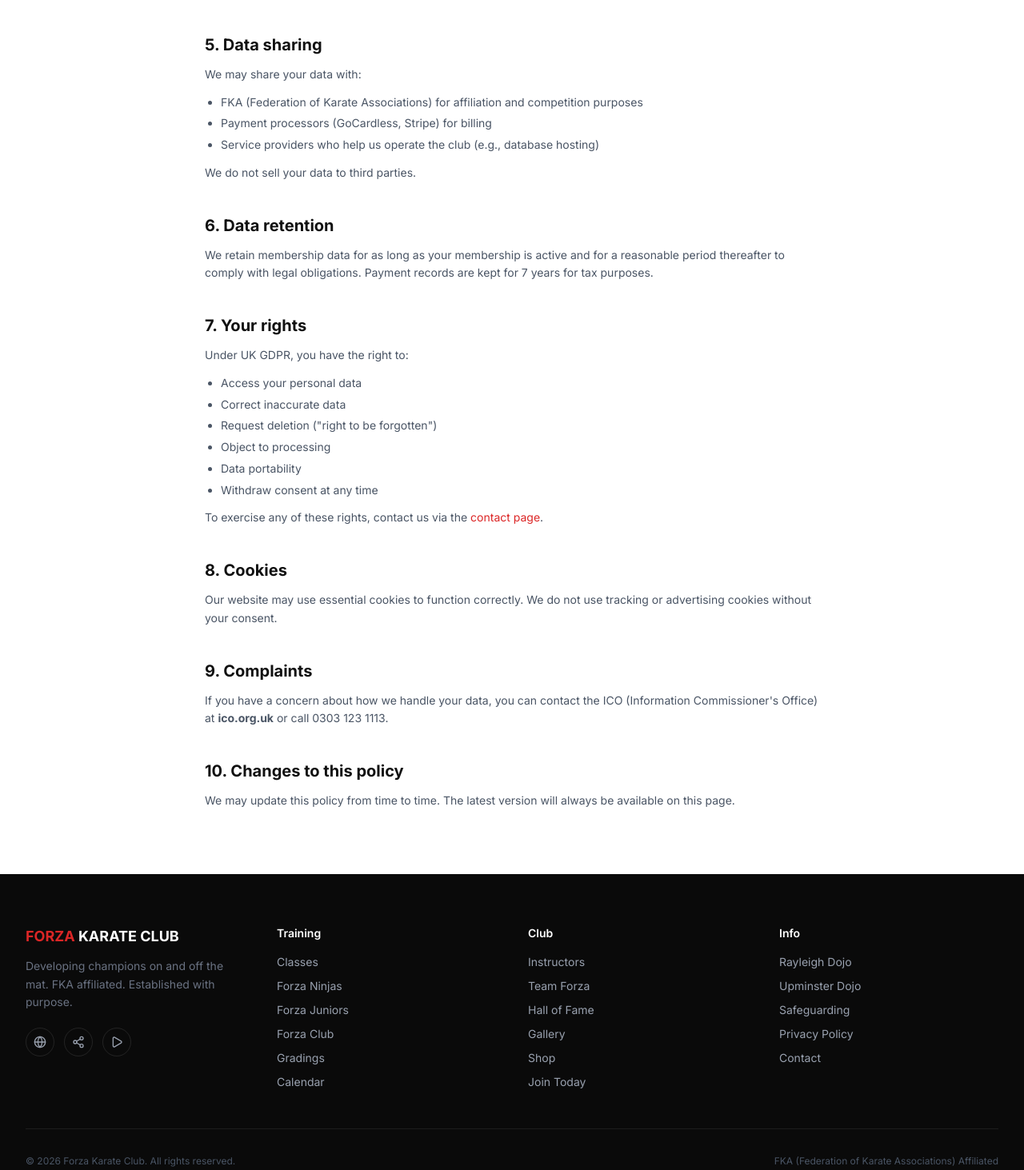
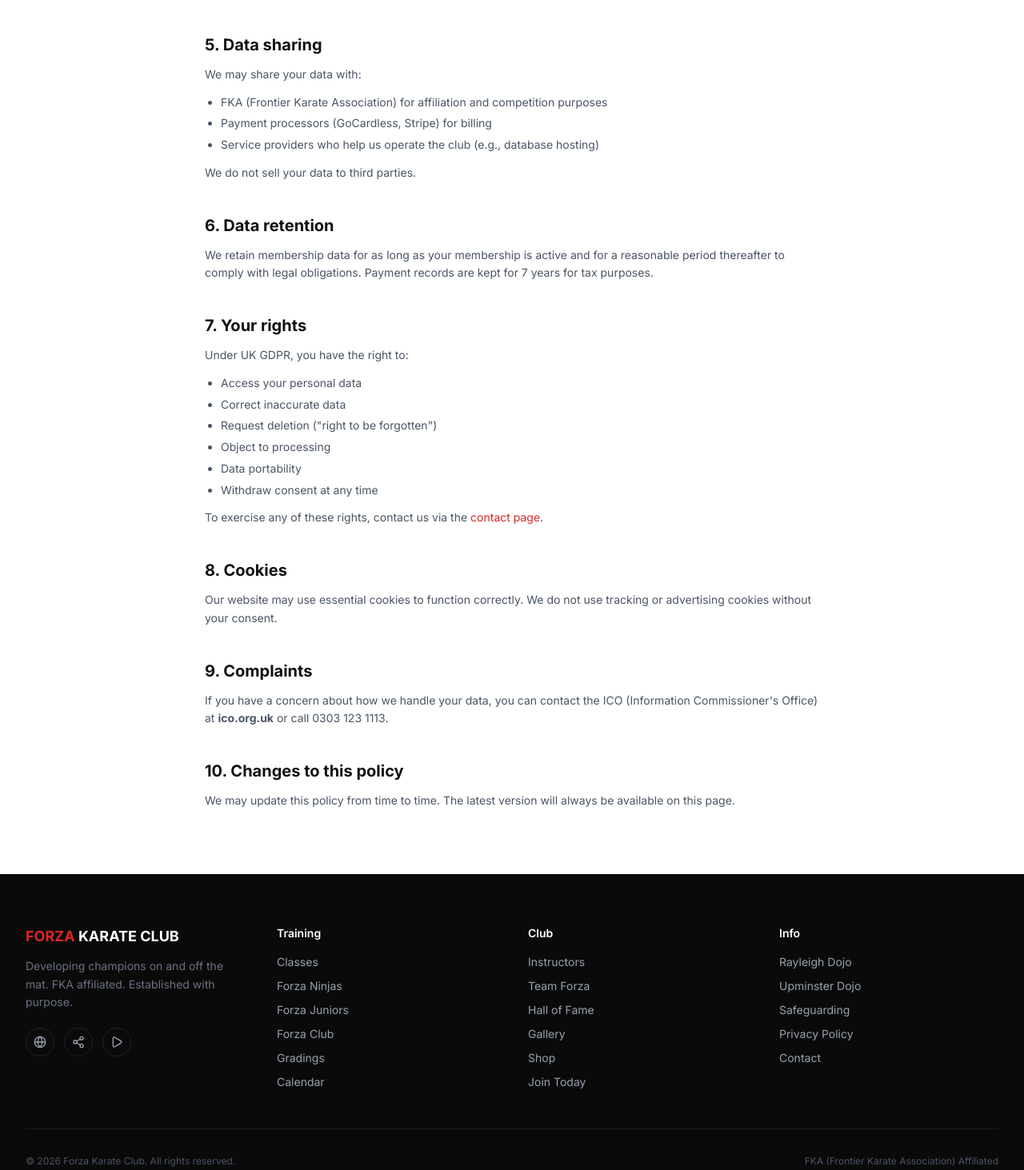
Before and after one commit to anthonieveritt-afk/forza-karate-website, a Next.js app: page /privacy-policy in a window 1280 px wide. Shown: the part 1147-2610 px from the top of the page at 80% size. Built offline with nearby package versions, Linux system fonts and the light colour scheme.

Commit message:
Fix: FKA = Frontier Karate Association throughout (privacy policy + footer)

```diff
--- a/app/privacy-policy/page.tsx
+++ b/app/privacy-policy/page.tsx
@@ -68,7 +68,7 @@ export default function PrivacyPolicyPage() {
               <h2 className="text-xl font-bold text-[#111111] mb-3">5. Data sharing</h2>
               <p className="mb-3">We may share your data with:</p>
               <ul className="list-disc pl-5 space-y-1">
-                <li>FKA (Federation of Karate Associations) for affiliation and competition purposes</li>
+                <li>FKA (Frontier Karate Association) for affiliation and competition purposes</li>
                 <li>Payment processors (GoCardless, Stripe) for billing</li>
                 <li>Service providers who help us operate the club (e.g., database hosting)</li>
               </ul>
--- a/components/layout/Footer.tsx
+++ b/components/layout/Footer.tsx
@@ -82,7 +82,7 @@ export default function Footer() {
         {/* Bottom bar */}
         <div className="border-t border-white/8 pt-8 flex flex-col sm:flex-row items-center justify-between gap-4 text-xs text-gray-600">
           <p>© 2026 Forza Karate Club. All rights reserved.</p>
-          <p>FKA (Federation of Karate Associations) Affiliated</p>
+          <p>FKA (Frontier Karate Association) Affiliated</p>
         </div>
       </div>
     </footer>
```
